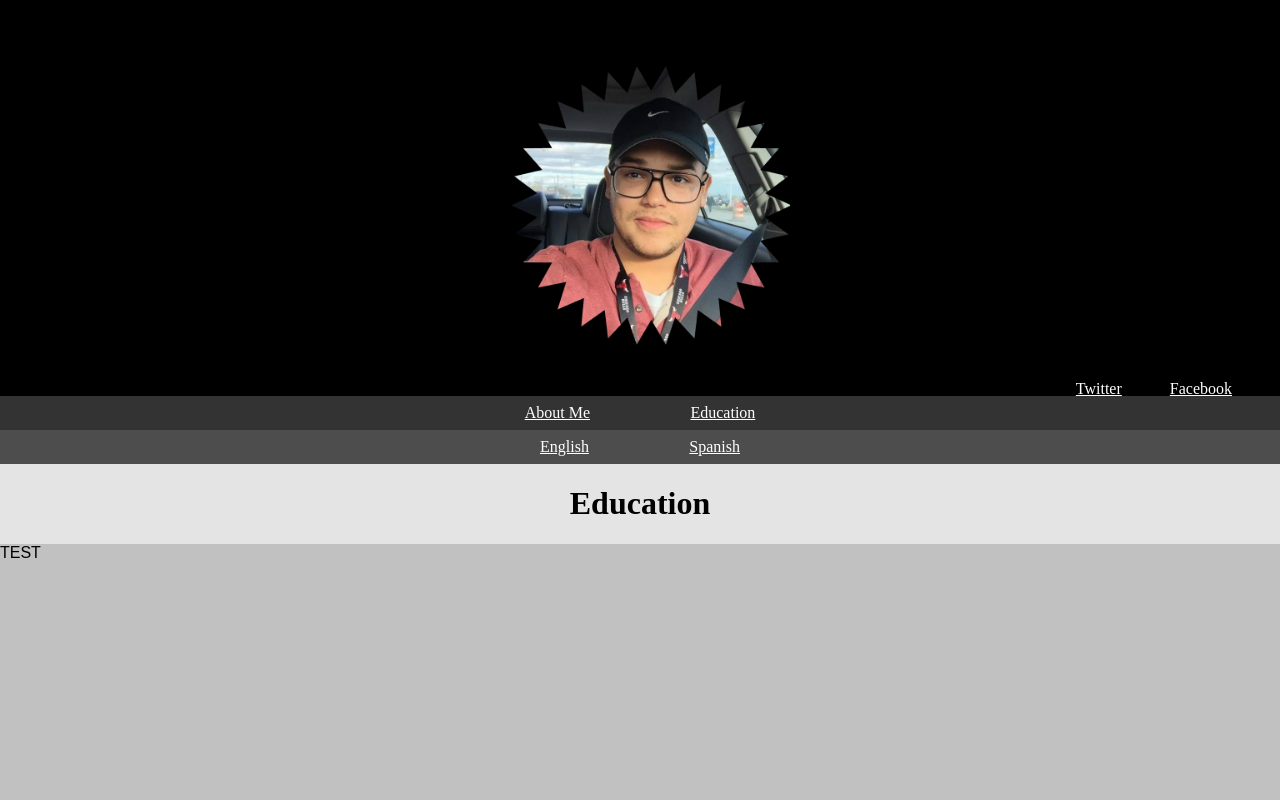
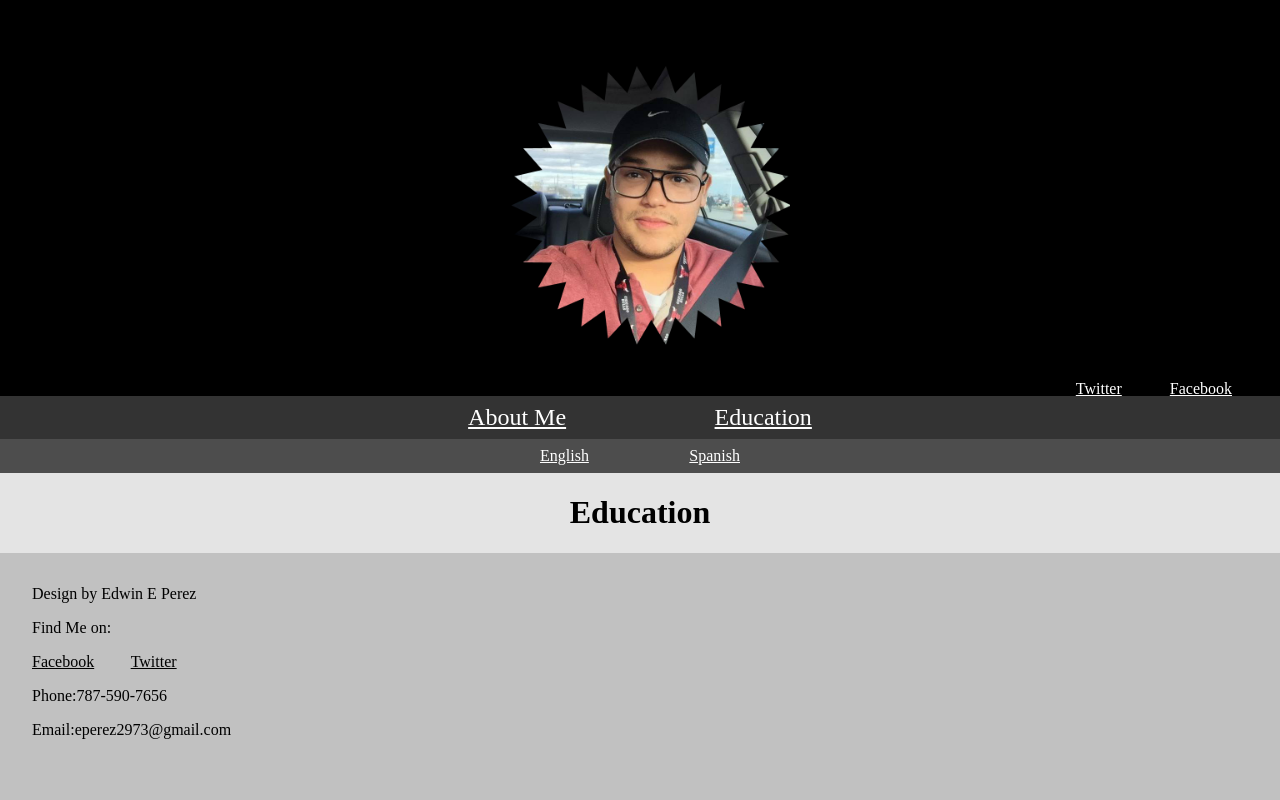
Before and after one commit to eperez1991/eperez1991.github.io, a plain HTML site: page page2.html in a window 1280 px wide. Shown: the top 800 px of the page. Drawn offline with Linux system fonts and the light colour scheme.

Commit message:
edited footer content

```diff
--- a/page2.html
+++ b/page2.html
@@ -22,8 +22,8 @@
 </header>
 <div class="subheader">
     <ul>
-        <li><a href="">About Me</a></li>
-        <li><a href="">Education</a></li>
+        <li><a href="http://eperez1991.github.io/">About Me</a></li>
+        <li><a href="http://eperez1991.github.io/page2">Education</a></li>
     </ul>
 </div>
 <div class="language">
@@ -35,9 +35,17 @@
 
 
 
-<h1> Education </h1>
+<h1> Education</h1>
 
 
-    <footer>TEST</footer>
+<footer>
+  <p> Design by Edwin E Perez</p>
+  <p>Find Me on:</p>
+  <a href="https://www.facebook.com/epbaez">Facebook</a>
+  <a href="https://twitter.com/eperez297326">Twitter</a>
+  <p>Phone:787-590-7656</p>
+  <p>Email:eperez2973@gmail.com</p>
+  <p></p>
+    </footer>
 </body>
 </html>
--- a/style.css
+++ b/style.css
@@ -21,7 +21,25 @@ font-family:rokkit;
 footer{
 background-color:	#C1C1C1;
 padding-bottom:100%;
+padding-top:1em;
 
+
+}
+footer p{
+
+padding-left:2em;
+font-family:rokkit;
+
+}
+footer a{
+color:black;
+padding-left:2em;
+font-family:rokkit;
+
+}
+
+footer a:hover{
+color:		#FF8080;
 
 }
 header ul li{
@@ -62,6 +80,7 @@ display:inline;
 color:white;
 padding-left:3em;
 padding-right:3em;
+font-size:1.5em;
    font-family:rokkit;
 }
 .subheader a:hover{
```
Also changed, not shown: index.html (+9 -1 lines).
